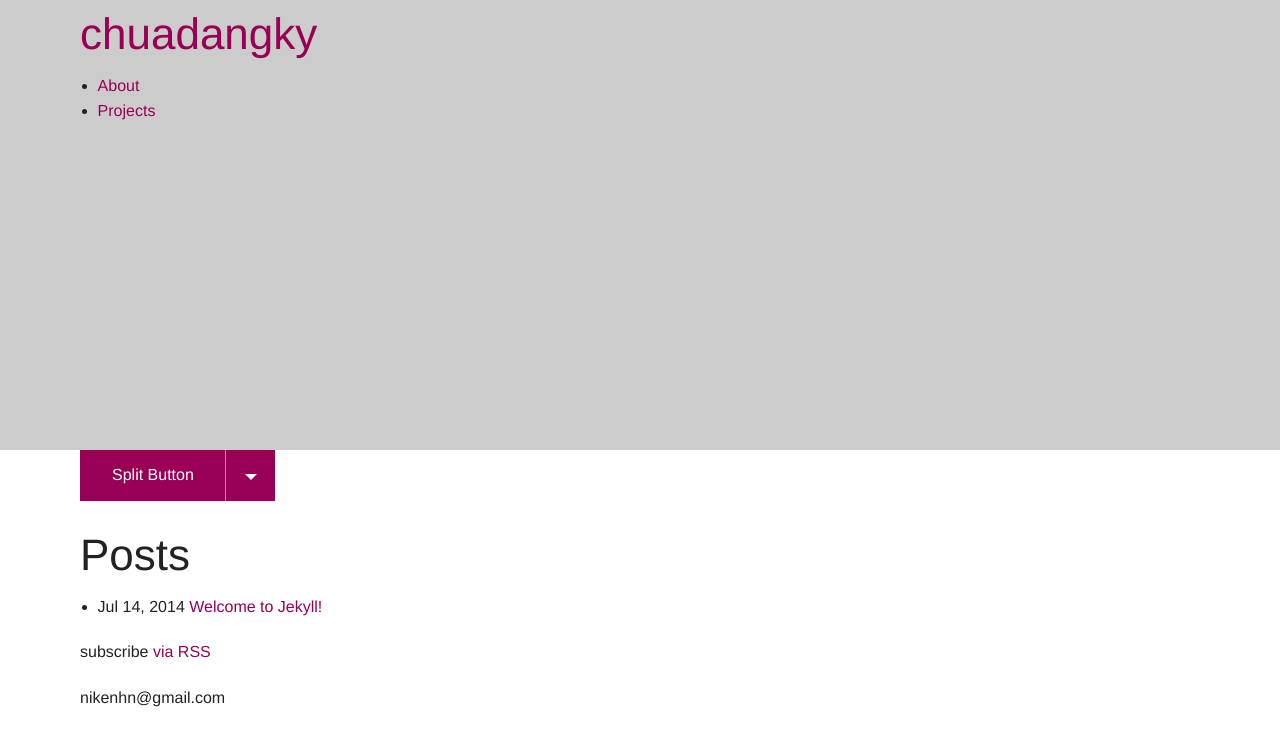
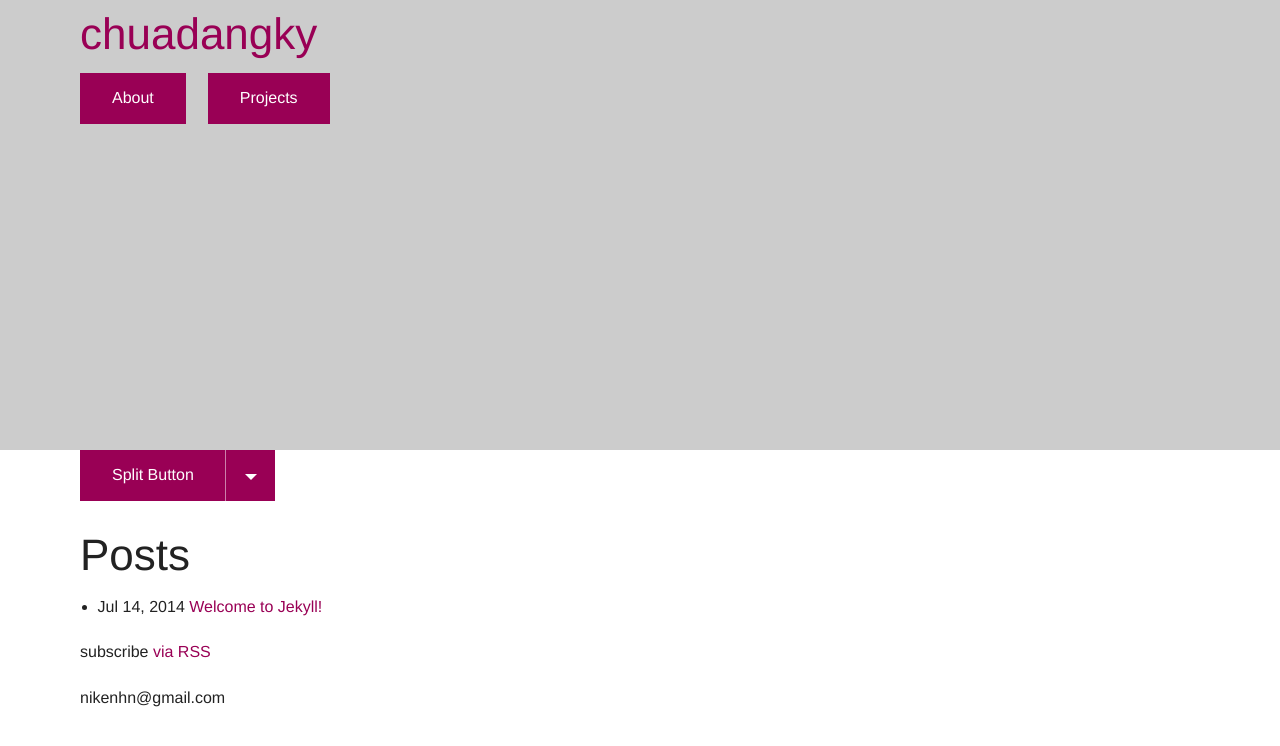
Before and after one commit to novakid/chuadangky, a Jekyll site: the page built from index.html, in a window 1280 px wide. Shown: the top 746 px of the page. Built offline with Jekyll 4.4.1, drawn with Linux system fonts in a browser that asks for light colours.

Commit message:
Update site_nav.html

```diff
--- a/_includes/site_nav.html
+++ b/_includes/site_nav.html
@@ -1,8 +1,8 @@
 <nav class="site-nav">
-	<ul>
+	<ul class="inline-list">
 		{% for page in site.pages %}
 		{% if page.tags == "topnav" %}
-			<li><a class="page-link" href="{{ site.baseurl }}{{ page.url }}">{{ page.title }}</a></li>
+			<li><a class="button" href="{{ site.baseurl }}{{ page.url }}">{{ page.title }}</a></li>
 		{% endif %}
 		{% endfor %}
 	</ul>
```
